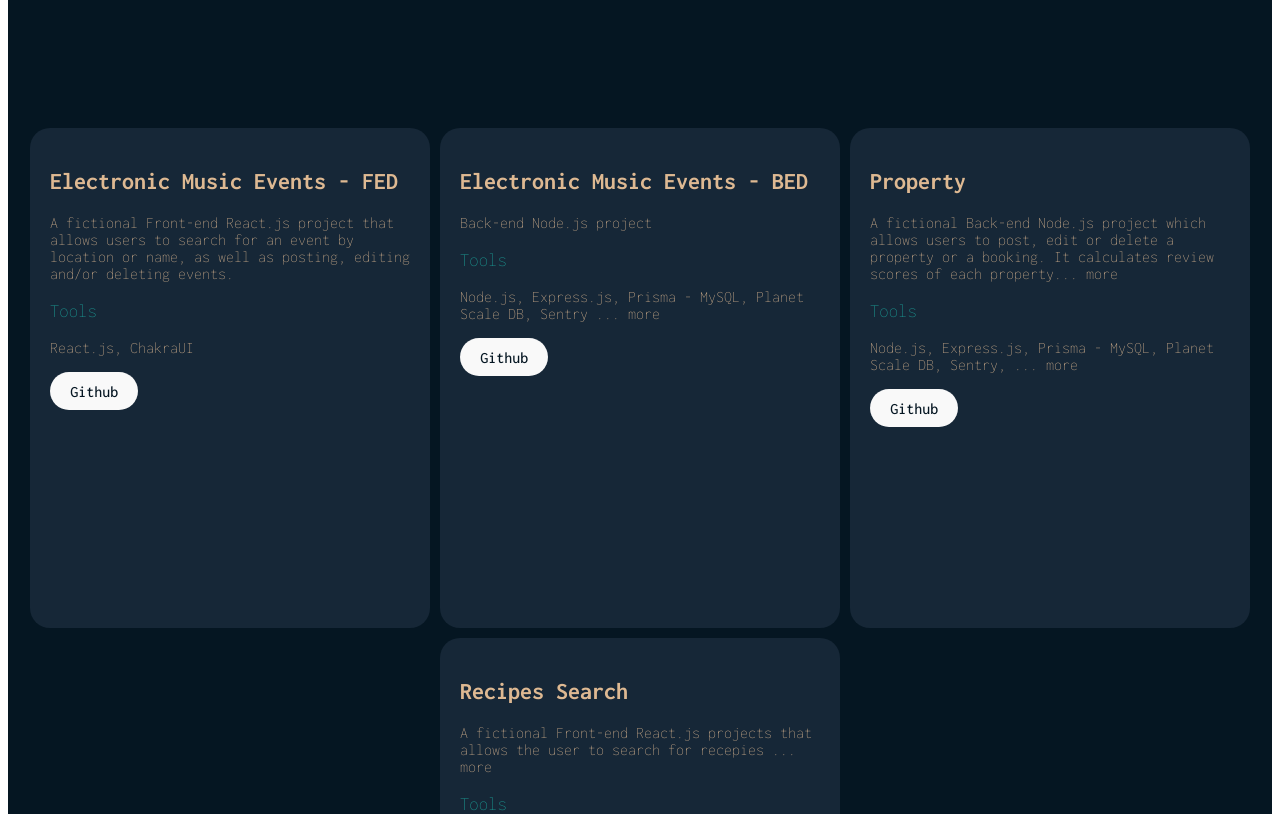
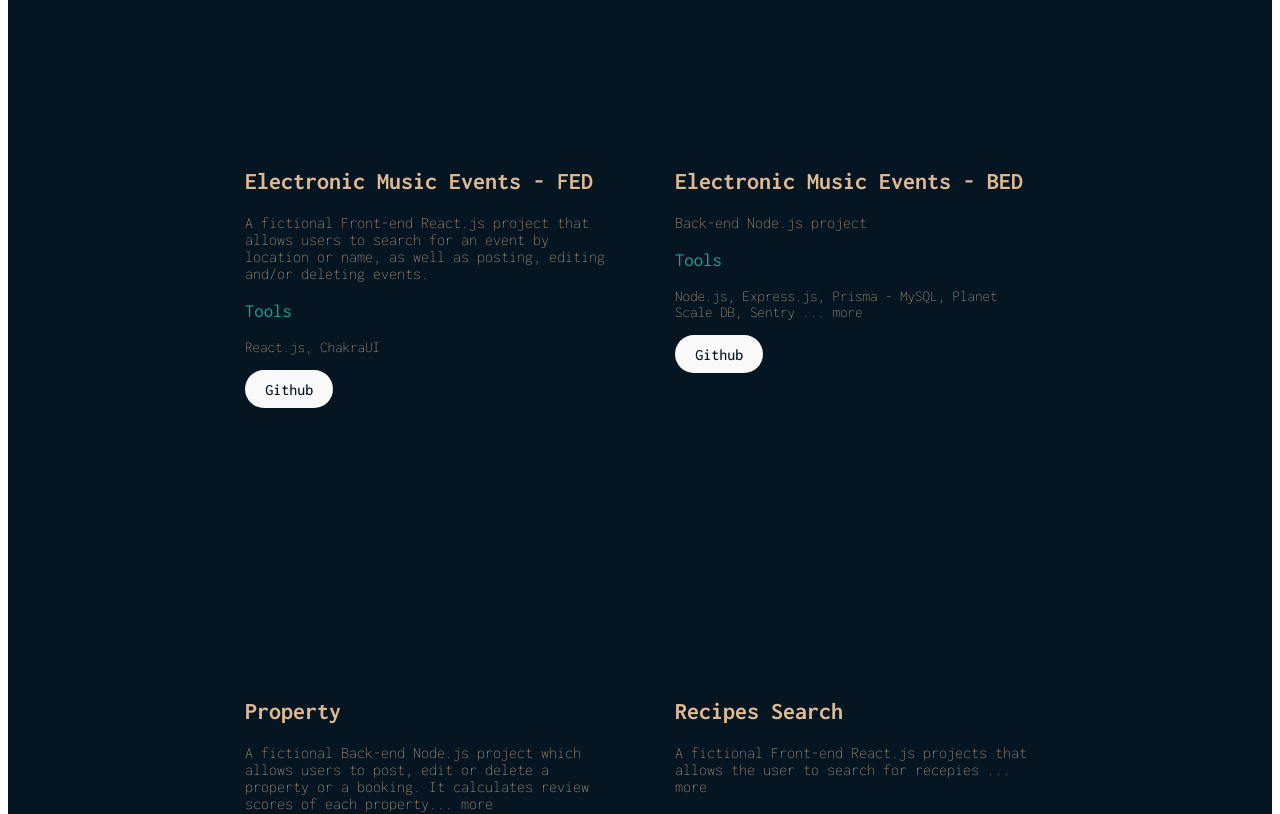
Before and after one commit to XML3/My_Web, a React (Vite) app in the folder My_Web/: page / in a window 1280 px wide. Shown: the part 500-1314 px from the top of the page. Built offline with nearby package versions, Linux system fonts and the light colour scheme; the HTML template or start-up script is replaced by a standard one.

Commit message:
added hover effect on card's background color

```diff
--- a/My_Web/src/components/Content.module.css
+++ b/My_Web/src/components/Content.module.css
@@ -10,7 +10,7 @@
   display: flex;
   flex-wrap: wrap;
   justify-content: center;
-  gap: 10px;
+  gap: 30px;
   color: var(--main-fontcolor);
   font-family: var(--main-fontfamily);
 }
@@ -20,9 +20,18 @@
   height: 500px;
   padding: 20px;
   border-radius: 20px;
+  background-color: var(--background-color);
+  transition: background-color 0.3s;
+}
+.Card:hover {
   background-color: #162737;
 }
 
 .Tools {
   color: var(--second-color);
+  font-weight: 400;
 }
+
+.TextTool {
+  font-size: 15px;
+}
```
